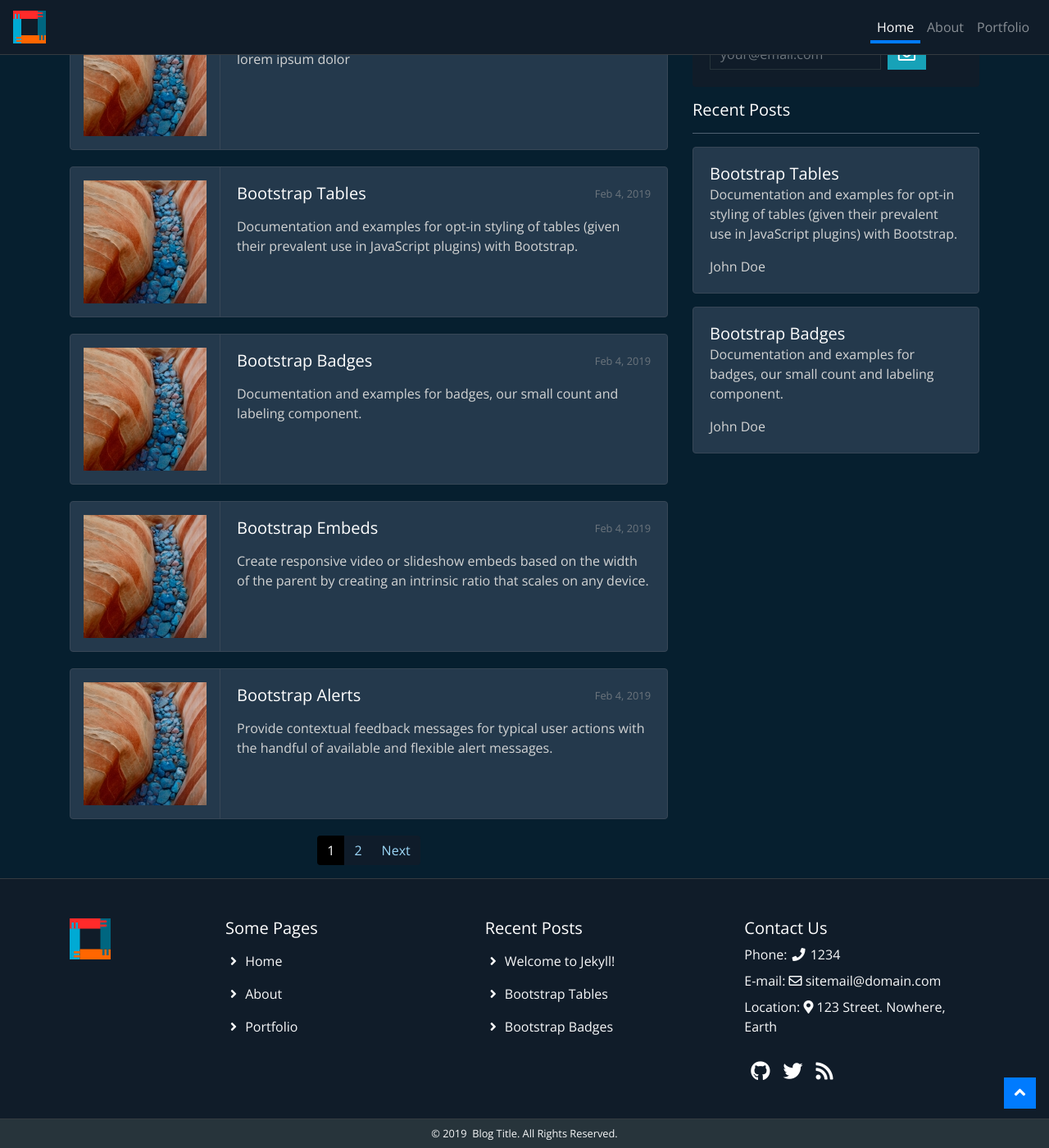
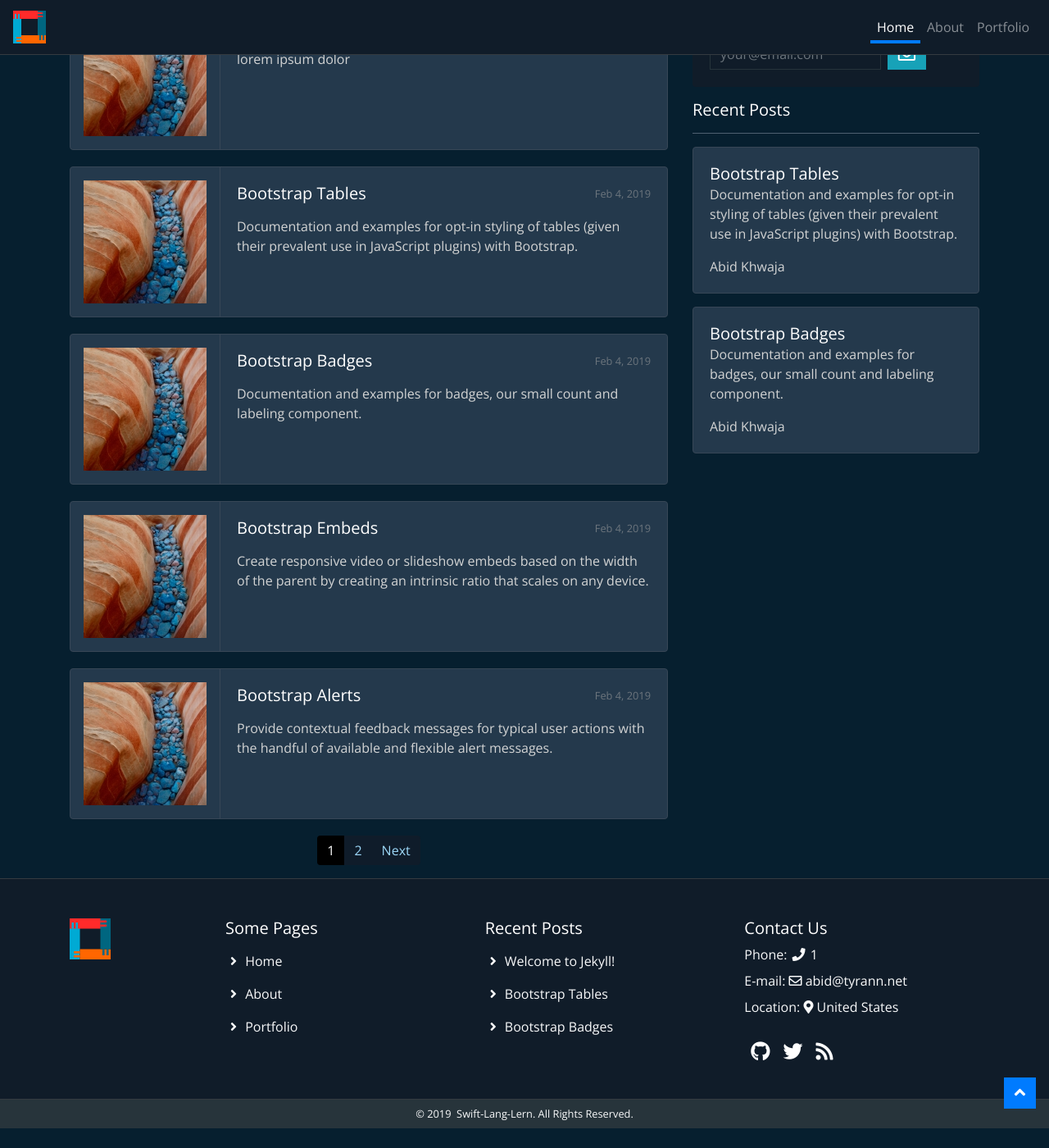
Before and after one commit to Swift-Lang-Learn/swift-lang-learn.github.io, a Jekyll site: the page built from index.html, in a window 1280 px wide and 1400 px high, scrolled down 484 px. Shown: the whole window at 82% size. Built offline with Jekyll 4.4.1, drawn with Linux system fonts in a browser that asks for light colours; the list of posts is cut into pages by our own code; after the commit the page ends 1860 px from its top, so only the background shows below that; some of the changed text lies outside the part shown.

Commit message:
Site customizations.
_config.yml updates.

```diff
--- a/_config.yml
+++ b/_config.yml
@@ -1,13 +1,13 @@
-title: Blog Title
-email: sitemail@domain.com
+title: Swift-Lang-Lern
+email: abid@tyrann.net
 description: >- # this means to ignore newlines until "baseurl:"
-  Blog description
+  Thrills & spills on the Swift learning journey.
 baseurl: ""
 url: "https://swift-lang-learn.github.io"
 permalink: pretty
 logo: "/assets/img/logo.svg"
-phone: +1234
-location: "123 Street. Nowhere, Earth"
+phone: +1
+location: "United States"
 
 header_pages:
   - index.html
@@ -34,7 +34,7 @@ facebook:
   publisher: 1234
   admins: 1234
 
-google_analytics: UA-1669764-16
+google_analytics: UA-134082319-1
 
 webmaster_verifications:
   google: 1234
@@ -44,16 +44,14 @@ webmaster_verifications:
   baidu: 1234
 
 social:
-  name: Ben Balter
+  name: Abid Khwaja
   links:
-    - https://twitter.com/BenBalter
-    - https://www.facebook.com/ben.balter
-    - https://www.linkedin.com/in/BenBalter
-    - https://plus.google.com/+BenBalter
-    - https://github.com/benbalter
-    - https://keybase.io/benbalter
+    - https://twitter.com/abidDidLoad
+    - https://www.facebook.com/abu.iman
+    - https://www.linkedin.com/in/abidkhwaja
+    - https://github.com/Swift-Lang-Learn
 
-google_analytics: UA-1669764-16
+google_analytics: UA-134082319-1
 
 webmaster_verifications:
   google: 1234
@@ -62,14 +60,14 @@ webmaster_verifications:
   yandex: 1234
   baidu: 1234
 
-author: John Doe
+author: Abid Khwaja
 
 twitter:
-  username: onokumus
+  username: abidDidLoad
   card: summary
 
-twitter_username: onokumus
-github_username:  onokumus
+twitter_username: abidDidLoad
+github_username:  Swift-Lang-Learn
 dribbble_username:
 facebook_username:
 flickr_username:
```
